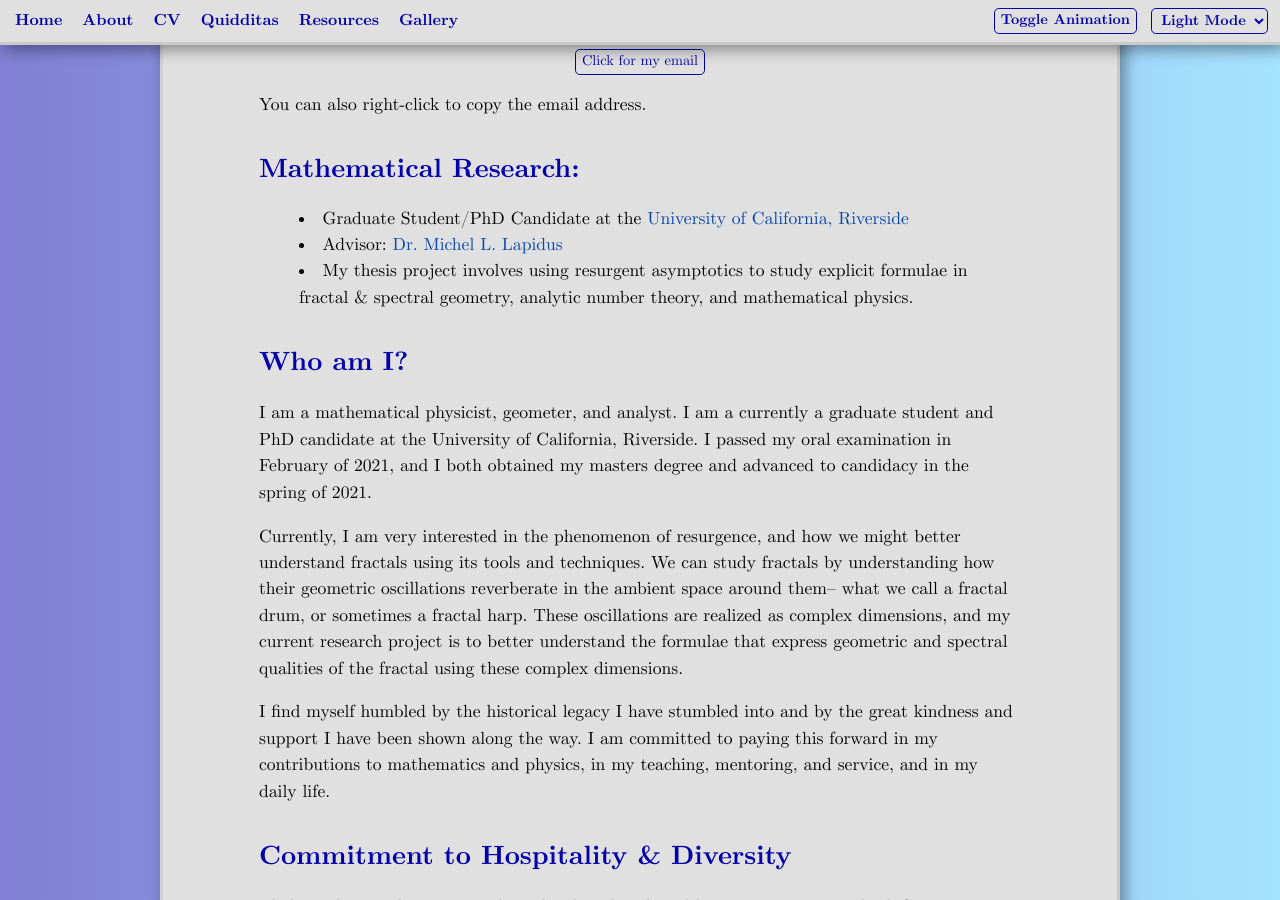
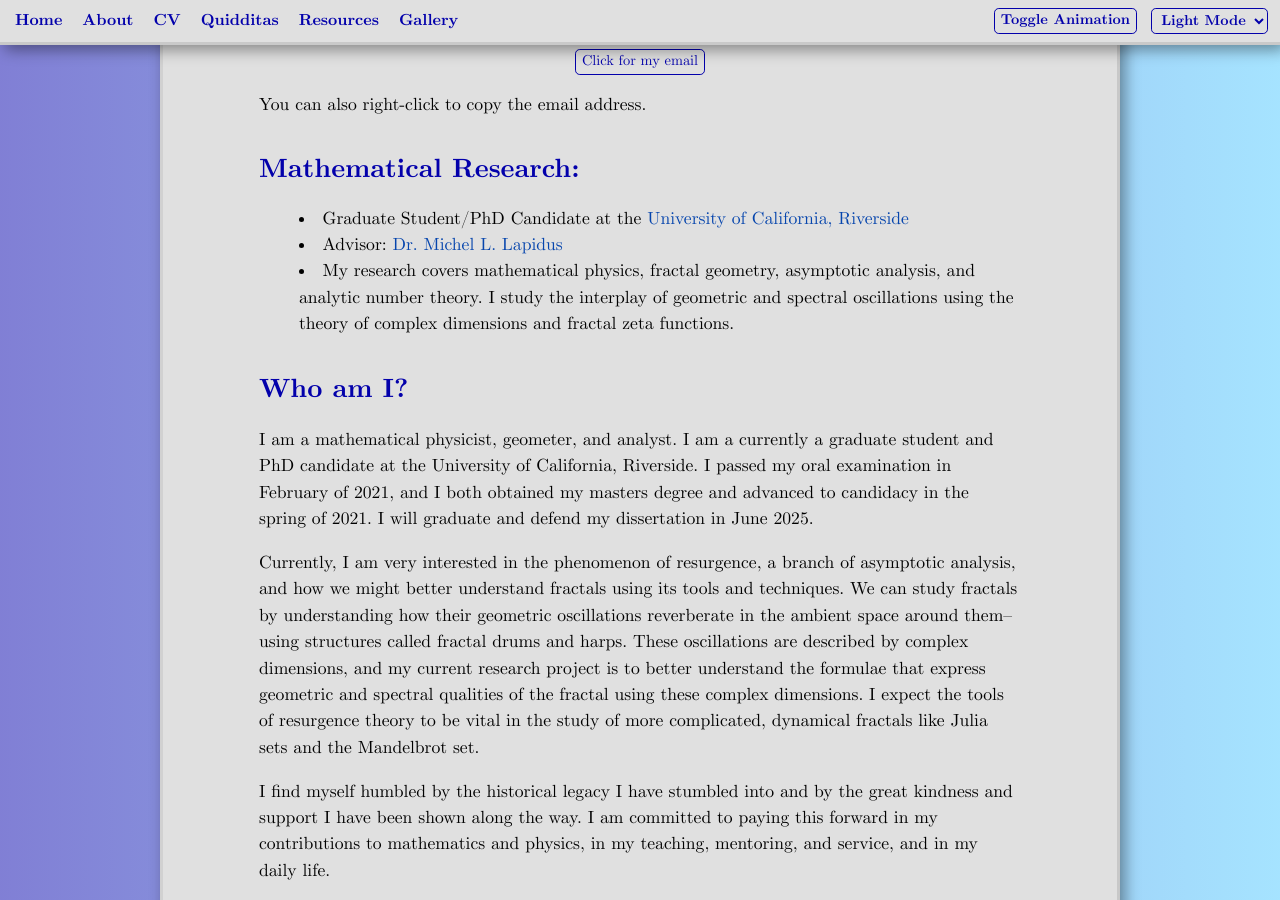
Before and after one commit to WillHoffer/WillHoffer.github.io, a Jekyll site: the page built from content/about/index.md, in a window 1280 px wide and 900 px high, scrolled down 711 px. Built offline with Jekyll 4.4.1, drawn with Linux system fonts in a browser that asks for light colours; some web fonts are replaced; some of the changed text lies outside the part shown.

Commit message:
Updates to current research description and added expected graduation date

```diff
--- a/content/about/index.md
+++ b/content/about/index.md
@@ -19,12 +19,12 @@ You can also right-click to copy the email address.
 ## Mathematical Research:
 - Graduate Student/PhD Candidate at the [University of California, Riverside](https://mathdept.ucr.edu/)
 - Advisor: [Dr. Michel L. Lapidus](http://math.ucr.edu/~lapidus/)
-- My thesis project involves using resurgent asymptotics to study explicit formulae in fractal & spectral geometry, analytic number theory, and mathematical physics.
+- My research covers mathematical physics, fractal geometry, asymptotic analysis, and analytic number theory. I study the interplay of geometric and spectral oscillations using the theory of complex dimensions and fractal zeta functions.
 
 ## Who am I?
-I am a mathematical physicist, geometer, and analyst. I am a currently a graduate student and PhD candidate at the University of California, Riverside. I passed my oral examination in February of 2021, and I both obtained my masters degree and advanced to candidacy in the spring of 2021.
+I am a mathematical physicist, geometer, and analyst. I am a currently a graduate student and PhD candidate at the University of California, Riverside. I passed my oral examination in February of 2021, and I both obtained my masters degree and advanced to candidacy in the spring of 2021. I will graduate and defend my dissertation in June 2025.
 
-Currently, I am very interested in the phenomenon of resurgence, and how we might better understand fractals using its tools and techniques. We can study fractals by understanding how their geometric oscillations reverberate in the ambient space around them-- what we call a fractal drum, or sometimes a fractal harp. These oscillations are realized as complex dimensions, and my current research project is to better understand the formulae that express geometric and spectral qualities of the fractal using these complex dimensions.
+Currently, I am very interested in the phenomenon of resurgence, a branch of asymptotic analysis, and how we might better understand fractals using its tools and techniques. We can study fractals by understanding how their geometric oscillations reverberate in the ambient space around them-- using structures called fractal drums and harps. These oscillations are described by complex dimensions, and my current research project is to better understand the formulae that express geometric and spectral qualities of the fractal using these complex dimensions. I expect the tools of resurgence theory to be vital in the study of more complicated, dynamical fractals like Julia sets and the Mandelbrot set.
 
 I find myself humbled by the historical legacy I have stumbled into and by the great kindness and support I have been shown along the way. I am committed to paying this forward in my contributions to mathematics and physics, in my teaching, mentoring, and service, and in my daily life.
 
@@ -34,8 +34,8 @@ I believe that mathematics ought to be shared with and be open to everyone, both
 Have a wonderful day! 🏳️‍🌈
 
 ## Other Web Locales
-  - [arXiv.org Publications](https://arxiv.org/search/math?searchtype=author&query=Hoffer%2C+W)
-  - [Google Scholar Profile](https://scholar.google.com/citations?user=kaJEJSoAAAAJ&hl=en&authuser=1)
-  - [UC Riverside Profile](https://mathdept.ucr.edu/people/william-hoffer)
+  - [arXiv.org](https://arxiv.org/search/math?searchtype=author&query=Hoffer%2C+W)
+  - [Google Scholar](https://scholar.google.com/citations?user=kaJEJSoAAAAJ&hl=en&authuser=1)
+  - [University of California, Riverside](https://mathdept.ucr.edu/people/william-hoffer)
   - [Academia.edu](https://ucriverside.academia.edu/WillHoffer)
   - [Linkedin](https://www.linkedin.com/in/will-hoffer-80844a204/)
```
